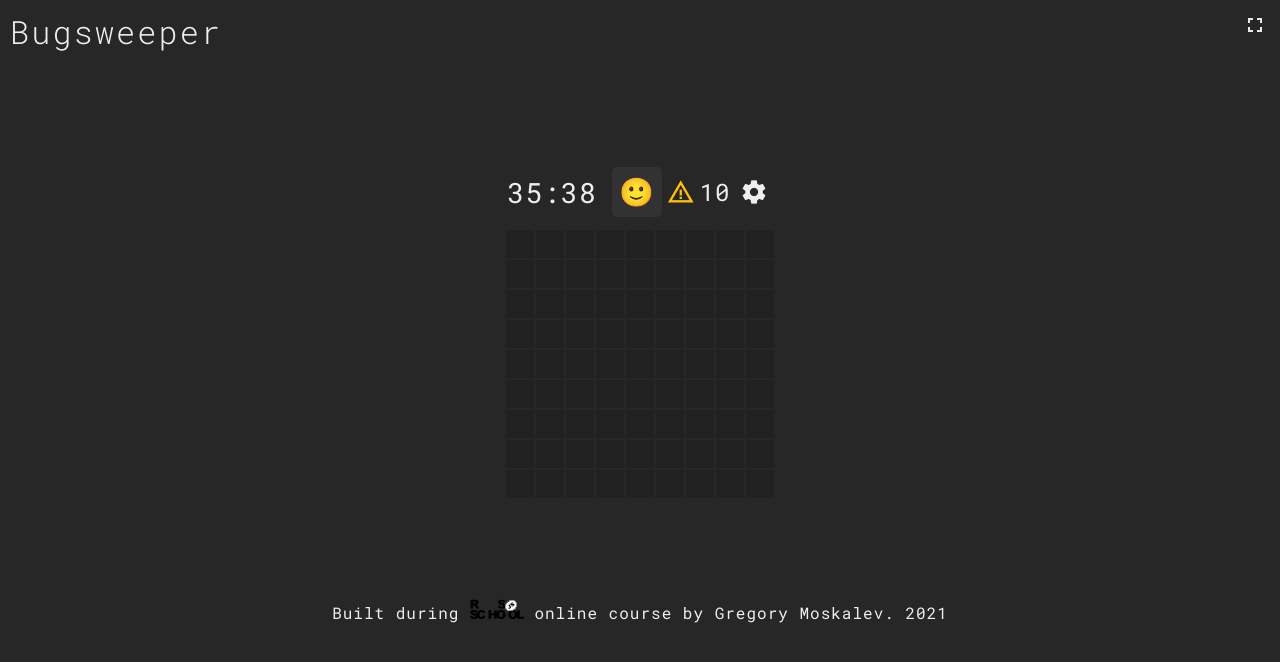
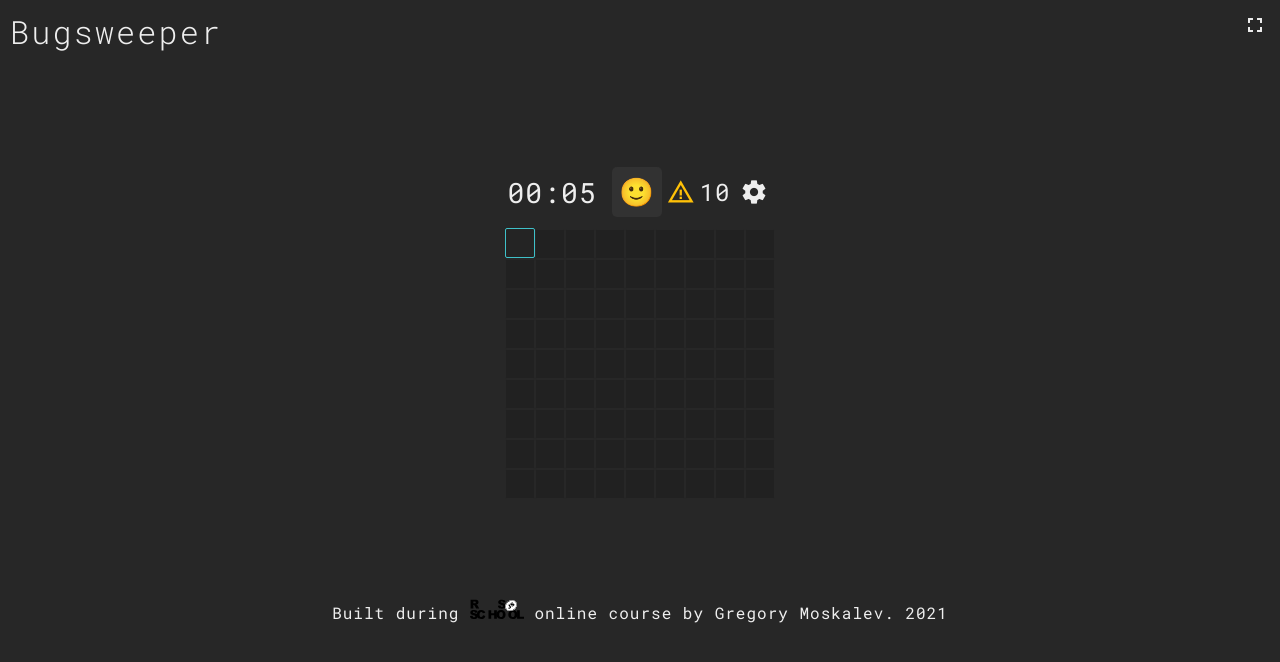
Before and after one commit to GregoryMoskalev/react-game, a React (Create React App) app in the folder react-game/: page / in a window 1280 px wide. Shown: the top 662 px of the page. Built offline with nearby package versions, Linux system fonts and the light colour scheme.

Commit message:
feat: Leybings + simplified timer

```diff
--- a/react-game/src/components/Board/Board.tsx
+++ b/react-game/src/components/Board/Board.tsx
@@ -22,6 +22,8 @@ const Board: React.FC<any> = (props) => {
   const loseSound = new Audio(onLoseSound);
   const winSound = new Audio(winS);
   const song1 = new Audio(music1);
+  const [selectedCell, setSelectedCell] = useState([0, 0]);
+
   const [timer, startTimer, stopTimer] = useStateAndLSForTimer();
   const [state, setState] = useStateAndLS(
     {
@@ -31,6 +33,7 @@ const Board: React.FC<any> = (props) => {
     'bugsweeper-save',
   );
   const [button, setButton] = useStateAndLS('🙂', 'bugsweeper-btn');
+
   useEffect(() => {
     // чтобы не плодить сущности проверяю морду, если она не дефолтная - игра чем то закончилась и таймер пускать заново не надо
     if (button === '🙂') {
@@ -47,15 +50,63 @@ const Board: React.FC<any> = (props) => {
       },
       false,
     );
+
     if (props.audioVolume.music) {
       song1.volume = props.audioVolume.music;
       song1.play();
     }
     return function cleanup() {
+      song1.removeEventListener(
+        'ended',
+        function() {
+          this.currentTime = 0;
+          if (props.audioVolume.music) {
+            this.play();
+          }
+        },
+        false,
+      );
       song1.pause();
       stopTimer();
     };
   }, []);
+
+  useEffect(
+    () => {
+      const keyboardHandler = (e: KeyboardEvent) => {
+        const { key } = e;
+
+        if (key === 'ArrowDown') {
+          setSelectedCell((prevState) => {
+            return [(prevState[0] + 1) % props.rows, prevState[1]];
+          });
+        } else if (key === 'ArrowUp') {
+          setSelectedCell((prevState) => {
+            const x = (prevState[0] - 1) % props.rows;
+            return [x >= 0 ? x : props.rows - 1, prevState[1]];
+          });
+        } else if (key === 'ArrowLeft') {
+          setSelectedCell((prevState) => {
+            const y = (prevState[1] - 1) % props.columns;
+            return [prevState[0], y >= 0 ? y : props.columns - 1];
+          });
+        } else if (key === 'ArrowRight') {
+          setSelectedCell((prevState) => {
+            return [prevState[0], (prevState[1] + 1) % props.columns];
+          });
+        } else if (e.key === 'n') {
+          handleNewGame();
+        }
+      };
+
+      document.addEventListener('keydown', keyboardHandler);
+      return () => {
+        document.removeEventListener('keydown', keyboardHandler);
+        stopTimer();
+      };
+    },
+    [selectedCell],
+  );
 
   useEffect(
     () => {
@@ -108,20 +159,20 @@ const Board: React.FC<any> = (props) => {
   };
 
   const handleNewGame = () => {
-    startTimer(true);
-    setButton('🙂');
     setState({
       ...plantBugs(props.rows, props.columns, props.bugs),
       flagCounter: props.bugs,
     });
+    startTimer(true);
+    setButton('🙂');
   };
 
   const handleContextMenu = (x: number, y: number, e: any) => {
     e.preventDefault();
-    rClickSound.volume = props.audioVolume.sound;
-    rClickSound.currentTime = 0;
-    rClickSound.play();
     if (!state.field[x][y].open && (state.flagCounter > 0 || state.field[x][y].flag)) {
+      rClickSound.volume = props.audioVolume.sound;
+      rClickSound.currentTime = 0;
+      rClickSound.play();
       const arr = [...state.field];
       const counter = arr[x][y].flag ? state.flagCounter + 1 : state.flagCounter - 1;
       arr[x][y].flag = !arr[x][y].flag;
@@ -146,9 +197,9 @@ const Board: React.FC<any> = (props) => {
     }
   };
 
-  const convertTime = (delta: number) => {
-    const sec = String(Math.floor((delta / 1000) % 60));
-    const min = String(Math.floor((delta / (1000 * 60)) % 60));
+  const convertTime = (s: number) => {
+    const min = String(Math.floor(s / 60));
+    const sec = String((s % 60).toFixed(0));
     return `${min.padStart(2, '0')}:${sec.padStart(2, '0')}`;
   };
 
@@ -189,6 +240,8 @@ const Board: React.FC<any> = (props) => {
                 return (
                   <Cell
                     key={`${x}-${y}`}
+                    selected={x === selectedCell[0] && y === selectedCell[1]}
+                    setSelected={() => setSelectedCell([x, y])}
                     cell={cell}
                     handleClick={(e) => handleClick(x, y, e)}
                     handleContextMenu={(e) => handleContextMenu(x, y, e)}
--- a/react-game/src/components/Cell/Cell.scss
+++ b/react-game/src/components/Cell/Cell.scss
@@ -23,9 +23,6 @@
   }
 
   &:hover:not(.Cell-open) {
-    transform: translateY(-1px);
-    border: 1px solid $color-primary-light-2;
-    background-color: $color-primary-dark-1;
     cursor: pointer;
   }
 
@@ -68,3 +65,12 @@
   color: $color-warning;
   font-size: 2.8rem;
 }
+
+.selected {
+  border: 1px solid $color-blue;
+
+  &:not(.Cell-open) {
+    transform: translateY(-1px);
+    background-color: $color-primary-dark-1;
+  }
+}
--- a/react-game/src/components/Cell/Cell.tsx
+++ b/react-game/src/components/Cell/Cell.tsx
@@ -5,7 +5,9 @@ import './Cell.scss';
 
 interface CellProps {
   cell: TileProps;
+  selected: boolean;
   handleClick: (e: any) => void;
+  setSelected: () => void;
   handleContextMenu: (e: any) => void;
 }
 
@@ -28,9 +30,14 @@ const Cell: React.FC<CellProps> = (props) => {
   if (props.cell.open) {
     classList += 'Cell-open ';
     if (props.cell.value === 'B') {
-      classList += 'Cell-bomb';
+      classList += 'Cell-bomb ';
     }
   }
+
+  if (props.selected) {
+    classList += 'selected ';
+  }
+
   if (props.cell.value > 3) {
     classList += 'purple';
   } else if (props.cell.value === 3) {
@@ -57,6 +64,7 @@ const Cell: React.FC<CellProps> = (props) => {
       style={{ color: props.cell.open ? '' : 'transparent' }}
       className={classList}
       onClick={props.handleClick}
+      onMouseEnter={props.setSelected}
       onContextMenu={props.handleContextMenu}
     >
       {content}
--- a/react-game/src/hooks/useStateAndLSForTimer.ts
+++ b/react-game/src/hooks/useStateAndLSForTimer.ts
@@ -1,35 +1,33 @@
 import { useState } from 'react';
 
 export default (): [number, (arg0: boolean) => void, () => void] => {
-  const timerStart = localStorage.getItem('bugsweeper-timerStart');
   const timer = localStorage.getItem('bugsweeper-timer');
-  const [start, setStart] = useState(Number(timerStart) || 0);
-  const [id, setId]: any[] = useState(0);
+  const [ids, setId]: any[] = useState([]);
   const [value, setValue] = useState(Number(timer) || 0);
 
   const startTimer = (reset: boolean) => {
-    let s: number;
+    let counter = value;
     if (reset) {
-      clearInterval(id);
+      resetTimer();
+      counter = 0;
       setValue(0);
-      s = Date.now();
-      setStart(s);
-    } else {
-      s = start;
     }
 
-    localStorage.setItem('bugsweeper-timerStart', String(s));
-
     const intervalID = setInterval(() => {
-      const time = Date.now() - s;
-      setValue(Date.now() - s);
-      localStorage.setItem('bugsweeper-timer', String(time));
+      const timer = (counter += 1);
+      setValue(timer);
+      localStorage.setItem('bugsweeper-timer', String(timer));
     }, 1000);
-    setId(intervalID);
+    setId((ids: NodeJS.Timer[]) => {
+      ids.push(intervalID);
+      return ids;
+    });
   };
 
   const resetTimer = () => {
-    clearInterval(id);
+    ids.forEach((id: NodeJS.Timer) => {
+      return clearInterval(id);
+    });
   };
 
   return [value, startTimer, resetTimer];
```
